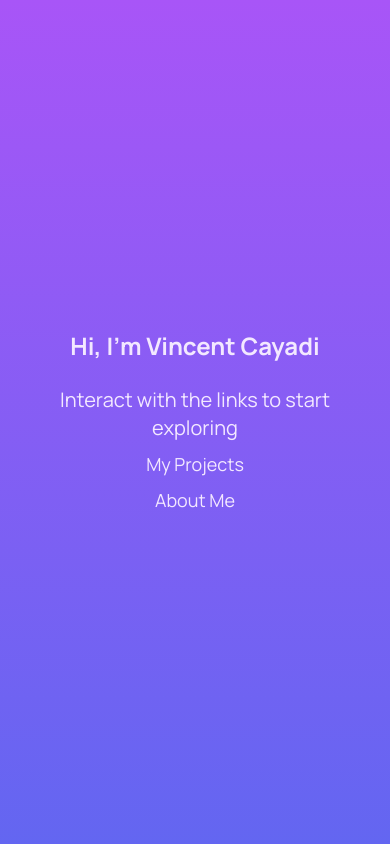
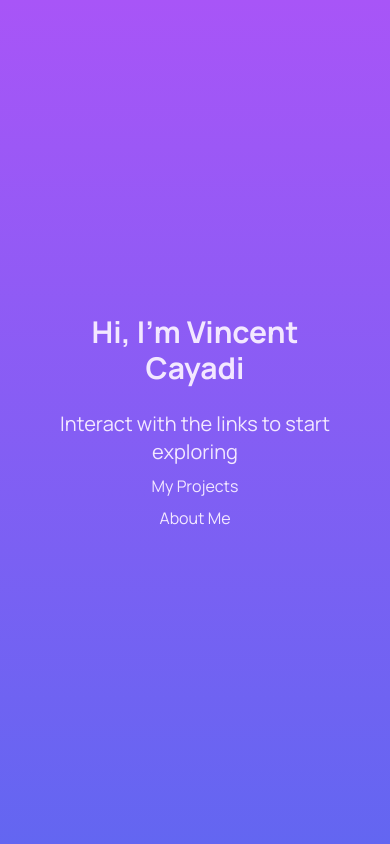
Before and after one commit to vincentcayadi/satoriarw, a Next.js app: page / in a window 390 px wide. Shown: the top 844 px of the page. Built offline with nearby package versions, Linux system fonts and the light colour scheme.

Commit message:
Edited Font Size

```diff
--- a/pages/index.js
+++ b/pages/index.js
@@ -11,19 +11,19 @@ export default function Home() {
       <div className="grid w-full h-screen mx-auto place-items-center bg-gradient-to-b to-indigo-500 from-purple-500">
         <div className="w-3/4 mx-auto text-center text-purple-100 sm:w-max">
           <div>
-            <h1 className="text-2xl font-bold sm:text-4xl">
+            <h1 className="text-3xl font-bold sm:text-4xl">
               Hi, I&apos;m Vincent Cayadi
             </h1>
             <div className="mt-6">
               <p className="text-xl sm:text-2xl">
                 Interact with the links to start exploring
               </p>
-              <p className="mt-2 text-lg text-purple-100 duration-300 sm:mt-4 sm:text-xl sm:hover:scale-125">
+              <p className="mt-2 text-base text-purple-100 duration-300 sm:mt-4 sm:text-xl sm:hover:scale-125">
                 <Link href="#projects">
                   <a>My Projects</a>
                 </Link>
               </p>
-              <p className="mt-2 text-lg text-purple-100 duration-300 sm:mt-4 sm:text-xl sm:hover:scale-125 ">
+              <p className="mt-2 text-base text-purple-100 duration-300 sm:mt-4 sm:text-xl sm:hover:scale-125 ">
                 <Link href="#about">
                   <a>About Me</a>
                 </Link>
```
